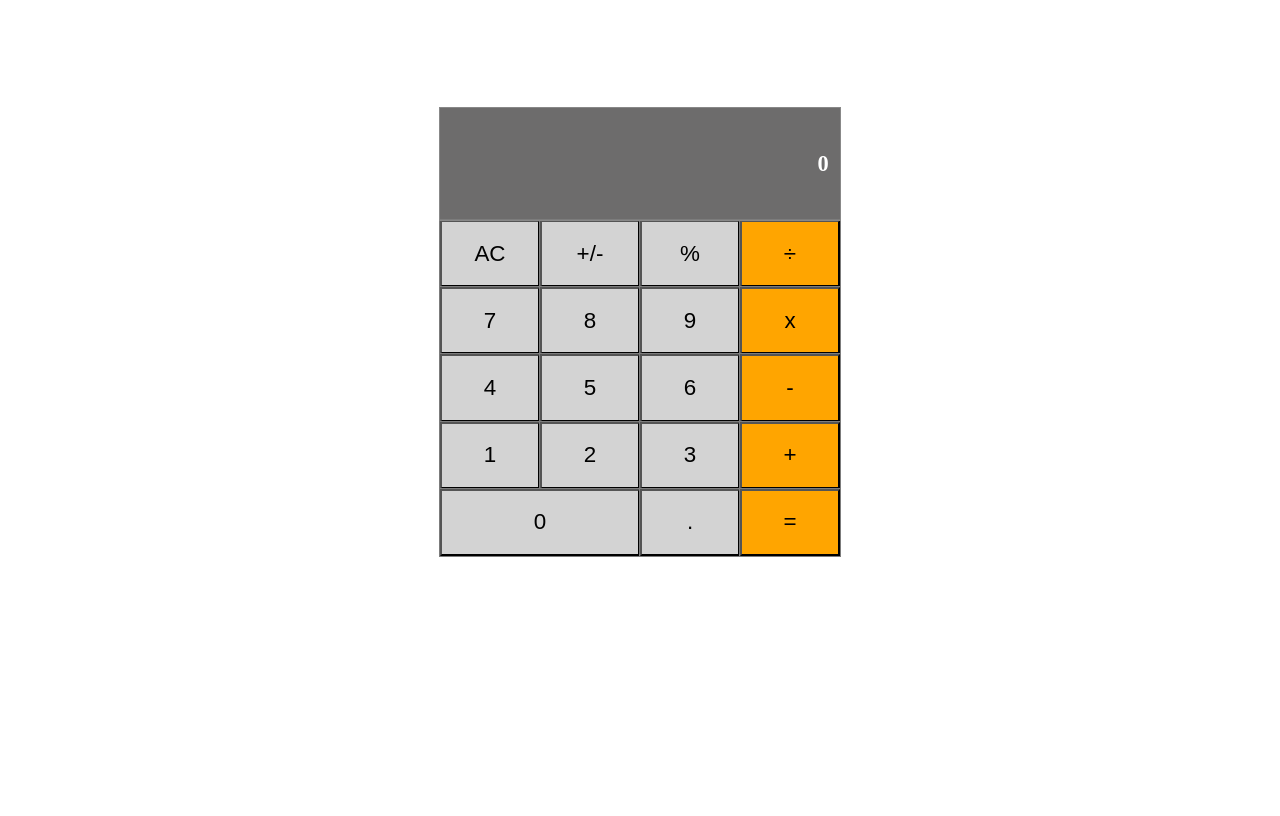
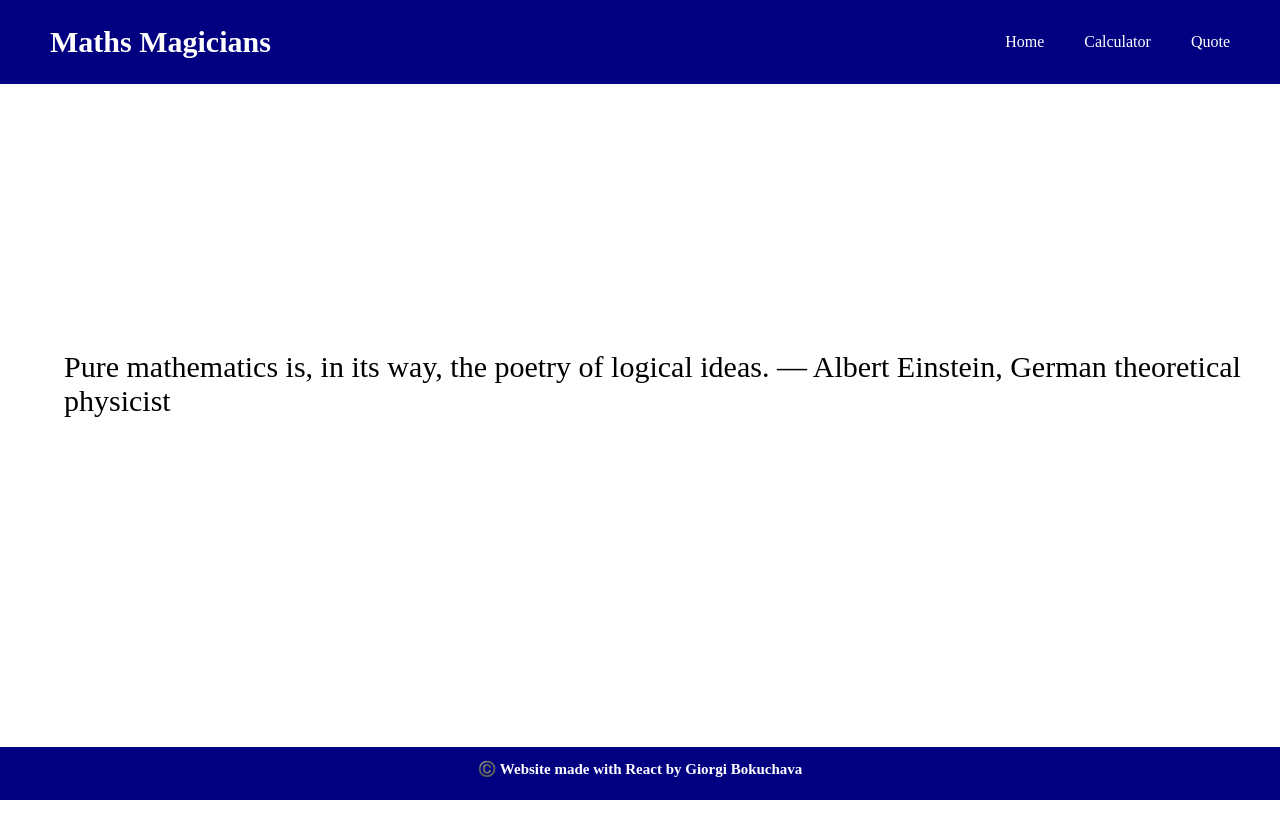
Before and after one commit to Boku52500/math-magicians, a React (Create React App) app: page /quote in a window 1280 px wide. Built offline with nearby package versions, Linux system fonts and the light colour scheme.

Commit message:
Created Full Website

```diff
--- a/package.json
+++ b/package.json
@@ -12,6 +12,7 @@
     "mathjs": "^11.4.0",
     "react": "^18.2.0",
     "react-dom": "^18.2.0",
+    "react-router-dom": "^6.4.4",
     "react-scripts": "5.0.1",
     "web-vitals": "^2.1.4"
   },
--- a/src/App.js
+++ b/src/App.js
@@ -1,19 +1,23 @@
 /* eslint linebreak-style: 0 */
-import React, { Component } from 'react';
+import React from 'react';
+import { Route, Routes } from 'react-router-dom';
+
 import Calculator from './components/Calculator';
+import Navbar from './components/Navbar';
+import Home from './components/Home';
+import Quotes from './components/Quotes';
+import Footer from './components/Footer';
 
-class App extends Component {
-  constructor(props) {
-    super(props);
-    this.state = {};
-  }
+const App = () => (
+  <>
+    <Navbar />
+    <Routes>
+      <Route exact path="/" element={<Home />} />
+      <Route path="/quote" element={<Quotes />} />
+      <Route path="/calculator" element={<Calculator />} />
+    </Routes>
+    <Footer />
+  </>
+);
 
-  render() {
-    return (
-      <div className="App">
-        <Calculator />
-      </div>
-    );
-  }
-}
 export default App;
--- /dev/null
+++ b/src/components/Footer.jsx
@@ -0,0 +1,10 @@
+import React from 'react';
+import './Navbar.css';
+
+const Footer = () => (
+  <footer className="footer">
+    <h2 className="copyright">©️ Website made with React by Giorgi Bokuchava</h2>
+  </footer>
+);
+
+export default Footer;
--- /dev/null
+++ b/src/components/Home.css
@@ -0,0 +1,4 @@
+.home {
+    margin: 0 auto;
+    max-width: 90%;
+  }
--- /dev/null
+++ b/src/components/Home.jsx
@@ -0,0 +1,21 @@
+import './Home.css';
+
+const Home = () => (
+  <div className="home">
+    <h1>Welcome to Maths Magicians Page</h1>
+    <p>
+      Lorem ipsum dolor, sit amet consectetur adipisicing elit.
+      Tenetur debitis quisquam illum, quod, non voluptatem qui
+      laudantium maxime tempore, blanditiis voluptas iusto perferendis
+      sunt et eveniet vero ut eum magnam?
+    </p>
+    <p>
+      Lorem ipsum dolor sit amet consectetur adipisicing elit.
+      Impedit perspiciatis eaque ad delectus incidunt dolor
+      voluptas neque labore praesentium et voluptate voluptatibus
+      dolores sed sit, culpa possimus rerum, unde quod?
+    </p>
+  </div>
+);
+
+export default Home;
--- /dev/null
+++ b/src/components/Navbar.css
@@ -0,0 +1,49 @@
+body {
+    margin: 0;
+  }
+
+  .container {
+    display: flex;
+    max-width: 90%;
+    margin: 0 auto;
+  }
+
+  .nav {
+    display: flex;
+    justify-content: space-between;
+    align-items: center;
+    padding-left: 50px;
+    background-color: navy;
+  }
+
+  .nav-links {
+    list-style: none;
+    display: flex;
+    gap: 40px;
+    padding-right: 50px;
+  }
+
+  .link {
+    text-decoration: none;
+    color: #fff;
+  }
+
+  .logo {
+    color: #fff;
+    font-size: 30px;
+  }
+
+  .footer {
+    position: fixed;
+    bottom: 0;
+    left: 0;
+    width: 100%;
+    background-color: navy;
+  }
+
+  .copyright {
+    padding-bottom: 10px;
+    color: #fff;
+    font-size: 15px;
+    text-align: center;
+  }
--- /dev/null
+++ b/src/components/Navbar.jsx
@@ -0,0 +1,28 @@
+import React from 'react';
+import { Link } from 'react-router-dom';
+import './Navbar.css';
+
+const NavBar = () => (
+  <nav className="nav">
+    <h1 className="logo">Maths Magicians</h1>
+    <ul className="nav-links">
+      <li>
+        <Link to="/" className="link">
+          Home
+        </Link>
+      </li>
+      <li>
+        <Link to="/calculator" className="link">
+          Calculator
+        </Link>
+      </li>
+      <li>
+        <Link to="/quote" className="link">
+          Quote
+        </Link>
+      </li>
+    </ul>
+  </nav>
+);
+
+export default NavBar;
--- /dev/null
+++ b/src/components/Quotes.css
@@ -0,0 +1,10 @@
+.contianer {
+    margin: 0 auto;
+    max-width: 90%;
+  }
+
+  .quote {
+    font-size: 30px;
+    position: absolute;
+    top: 40%;
+  }
--- /dev/null
+++ b/src/components/Quotes.jsx
@@ -0,0 +1,12 @@
+import './Quotes.css';
+
+const Quote = () => (
+  <div className="container">
+    <p className="quote">
+      Pure mathematics is, in its way, the poetry of logical ideas.
+      — Albert Einstein, German theoretical physicist
+    </p>
+  </div>
+);
+
+export default Quote;
--- a/src/index.js
+++ b/src/index.js
@@ -1,11 +1,12 @@
 /* eslint linebreak-style: 0 */
 import React from 'react';
 import ReactDOM from 'react-dom/client';
+import { BrowserRouter as Router } from 'react-router-dom';
 import App from './App';
 
 const root = ReactDOM.createRoot(document.getElementById('root'));
 root.render(
-  <React.StrictMode>
+  <Router>
     <App />
-  </React.StrictMode>,
+  </Router>,
 );
```
Also changed, not shown: src/components/icon.png (added), 1 other file (tests, documents, lock files or other folders).
